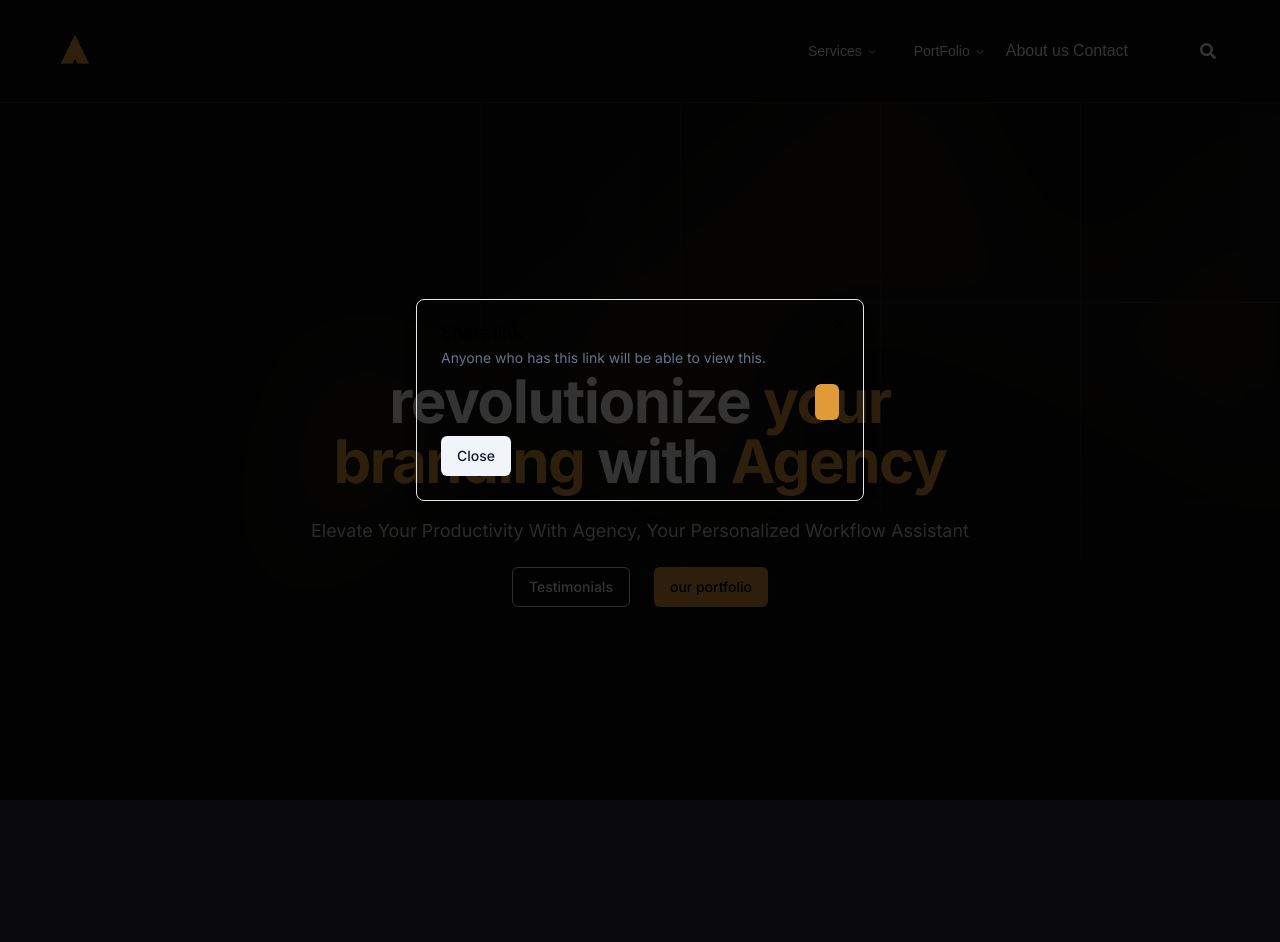
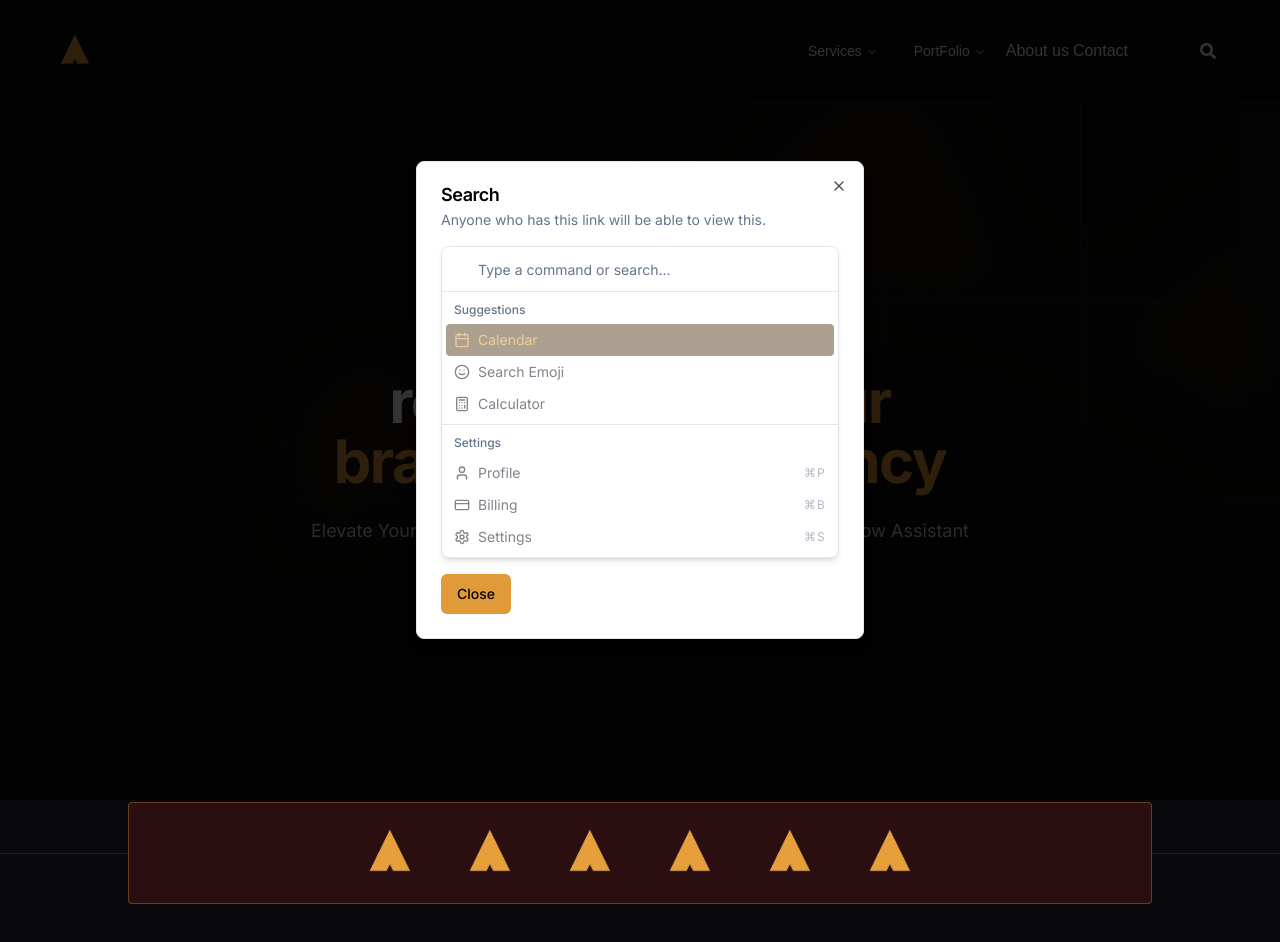
Before and after one commit to Level237/agency-cameroon, a Next.js app: page / in a window 1280 px wide. Both pictures are taken after a click on the icon 1208 px from the left and 51 px from the top of the page. Shown: the top 942 px of the page. Before the commit the page ends 853 px from the top, so only its background shows below. Built offline with nearby package versions, Linux system fonts and the light colour scheme.

Commit message:
list brand

```diff
--- a/app/page.tsx
+++ b/app/page.tsx
@@ -6,7 +6,51 @@
   return (
    <div>
    <Header/>
+
+   <section className="relative">
    <Hero/>
+    <div className="container absolute mt-[-52px]  flex justify-center items-center">
+    <div className="flex border border-[#e09a3956]  mb-36 justify-center rounded bg-[#2b0f10] w-[80vw] h-full">
+      <Image
+            src="/agency.png"
+            width="100"
+            height="100"
+            alt="logo agency cameroon"
+            />
+            <Image
+            src="/agency.png"
+            width="100"
+            height="100"
+            alt="logo agency cameroon"
+            />
+            <Image
+            src="/agency.png"
+            width="100"
+            height="100"
+            alt="logo agency cameroon"
+            />
+            <Image
+            src="/agency.png"
+            width="100"
+            height="100"
+            alt="logo agency cameroon"
+            />
+             <Image
+            src="/agency.png"
+            width="100"
+            height="100"
+            alt="logo agency cameroon"
+            />
+             <Image
+            src="/agency.png"
+            width="100"
+            height="100"
+            alt="logo agency cameroon"
+            />
+      </div>
+    </div>
+
+   </section>
    </div>
   );
 }
--- /dev/null
+++ b/components/Command.tsx
@@ -0,0 +1,62 @@
+import {
+    Calculator,
+    Calendar,
+    CreditCard,
+    Settings,
+    Smile,
+    User,
+  } from "lucide-react"
+
+  import {
+    Command,
+    CommandEmpty,
+    CommandGroup,
+    CommandInput,
+    CommandItem,
+    CommandList,
+    CommandSeparator,
+    CommandShortcut,
+  } from "@/components/ui/command"
+
+  export function CommandDemo() {
+    return (
+      <Command className="rounded-lg border shadow-md text-white">
+        <CommandInput placeholder="Type a command or search..." />
+        <CommandList>
+          <CommandEmpty>No results found.</CommandEmpty>
+          <CommandGroup heading="Suggestions">
+            <CommandItem>
+              <Calendar className="mr-2 h-4 w-4" />
+              <span>Calendar</span>
+            </CommandItem>
+            <CommandItem>
+              <Smile className="mr-2 h-4 w-4" />
+              <span>Search Emoji</span>
+            </CommandItem>
+            <CommandItem>
+              <Calculator className="mr-2 h-4 w-4" />
+              <span>Calculator</span>
+            </CommandItem>
+          </CommandGroup>
+          <CommandSeparator />
+          <CommandGroup heading="Settings">
+            <CommandItem>
+              <User className="mr-2 h-4 w-4" />
+              <span>Profile</span>
+              <CommandShortcut>⌘P</CommandShortcut>
+            </CommandItem>
+            <CommandItem>
+              <CreditCard className="mr-2 h-4 w-4" />
+              <span>Billing</span>
+              <CommandShortcut>⌘B</CommandShortcut>
+            </CommandItem>
+            <CommandItem>
+              <Settings className="mr-2 h-4 w-4" />
+              <span>Settings</span>
+              <CommandShortcut>⌘S</CommandShortcut>
+            </CommandItem>
+          </CommandGroup>
+        </CommandList>
+      </Command>
+    )
+  }
--- a/components/Hero.tsx
+++ b/components/Hero.tsx
@@ -3,8 +3,8 @@
 
 export default function Hero() {
   return (
-    <div>
-      <div className="relative isolate overflow-hidden bg-[#09090B]">
+
+      <div className="relative isolate border-b-[0.1px] border-[#e09a3925] overflow-hidden bg-[#09090B]">
   <svg
     className="absolute inset-0 -z-10 h-full w-full stroke-white/10 [mask-image:radial-gradient(100%_100%_at_top_right,white,transparent)]"
     aria-hidden="true">
@@ -43,6 +43,6 @@
     </div>
   </div>
 </div>
-    </div>
+
   )
 }
--- a/components/Search.tsx
+++ b/components/Search.tsx
@@ -11,6 +11,7 @@
   } from "@/components/ui/dialog"
   import { FaSearch } from "react-icons/fa";
 import { Button } from "./ui/button";
+import { CommandDemo } from './Command';
 export default function Search() {
   return (
     <div className="w-[40px] text-white cursor-pointer">
@@ -18,26 +19,19 @@
   <DialogTrigger asChild>
     <FaSearch/>
   </DialogTrigger>
-  <DialogContent className="sm:max-w-md">
+  <DialogContent className="sm:max-w-md bg-white" >
     <DialogHeader>
-      <DialogTitle>Share link</DialogTitle>
+      <DialogTitle>Search</DialogTitle>
       <DialogDescription>
         Anyone who has this link will be able to view this.
       </DialogDescription>
     </DialogHeader>
     <div className="flex items-center space-x-2">
-      <div className="grid flex-1 gap-2">
-
-
-      </div>
-      <Button type="submit" size="sm" className="px-3">
-        <span className="sr-only">Copy</span>
-
-      </Button>
+      <CommandDemo/>
     </div>
     <DialogFooter className="sm:justify-start">
       <DialogClose asChild>
-        <Button type="button" variant="secondary">
+        <Button type="button" className='bg-[#e09a39] text-black'>
           Close
         </Button>
       </DialogClose>
--- /dev/null
+++ b/components/ui/command.tsx
@@ -0,0 +1,155 @@
+"use client"
+
+import * as React from "react"
+import { type DialogProps } from "@radix-ui/react-dialog"
+import { Command as CommandPrimitive } from "cmdk"
+import { Search } from "lucide-react"
+
+import { cn } from "@/lib/utils"
+import { Dialog, DialogContent } from "@/components/ui/dialog"
+
+const Command = React.forwardRef<
+  React.ElementRef<typeof CommandPrimitive>,
+  React.ComponentPropsWithoutRef<typeof CommandPrimitive>
+>(({ className, ...props }, ref) => (
+  <CommandPrimitive
+    ref={ref}
+    className={cn(
+      "flex h-full w-full flex-col overflow-hidden rounded-md bg-popover text-popover-foreground",
+      className
+    )}
+    {...props}
+  />
+))
+Command.displayName = CommandPrimitive.displayName
+
+interface CommandDialogProps extends DialogProps {}
+
+const CommandDialog = ({ children, ...props }: CommandDialogProps) => {
+  return (
+    <Dialog {...props}>
+      <DialogContent className="overflow-hidden p-0 shadow-lg">
+        <Command className="[&_[cmdk-group-heading]]:px-2 [&_[cmdk-group-heading]]:font-medium [&_[cmdk-group-heading]]:text-muted-foreground [&_[cmdk-group]:not([hidden])_~[cmdk-group]]:pt-0 [&_[cmdk-group]]:px-2 [&_[cmdk-input-wrapper]_svg]:h-5 [&_[cmdk-input-wrapper]_svg]:w-5 [&_[cmdk-input]]:h-12 [&_[cmdk-item]]:px-2 [&_[cmdk-item]]:py-3 [&_[cmdk-item]_svg]:h-5 [&_[cmdk-item]_svg]:w-5">
+          {children}
+        </Command>
+      </DialogContent>
+    </Dialog>
+  )
+}
+
+const CommandInput = React.forwardRef<
+  React.ElementRef<typeof CommandPrimitive.Input>,
+  React.ComponentPropsWithoutRef<typeof CommandPrimitive.Input>
+>(({ className, ...props }, ref) => (
+  <div className="flex items-center border-b px-3" cmdk-input-wrapper="">
+    <Search className="mr-2 h-4 w-4 shrink-0 opacity-50" />
+    <CommandPrimitive.Input
+      ref={ref}
+      className={cn(
+        "flex h-11 w-full rounded-md bg-transparent py-3 text-sm outline-none placeholder:text-muted-foreground disabled:cursor-not-allowed disabled:opacity-50",
+        className
+      )}
+      {...props}
+    />
+  </div>
+))
+
+CommandInput.displayName = CommandPrimitive.Input.displayName
+
+const CommandList = React.forwardRef<
+  React.ElementRef<typeof CommandPrimitive.List>,
+  React.ComponentPropsWithoutRef<typeof CommandPrimitive.List>
+>(({ className, ...props }, ref) => (
+  <CommandPrimitive.List
+    ref={ref}
+    className={cn("max-h-[300px] overflow-y-auto overflow-x-hidden", className)}
+    {...props}
+  />
+))
+
+CommandList.displayName = CommandPrimitive.List.displayName
+
+const CommandEmpty = React.forwardRef<
+  React.ElementRef<typeof CommandPrimitive.Empty>,
+  React.ComponentPropsWithoutRef<typeof CommandPrimitive.Empty>
+>((props, ref) => (
+  <CommandPrimitive.Empty
+    ref={ref}
+    className="py-6 text-center text-sm"
+    {...props}
+  />
+))
+
+CommandEmpty.displayName = CommandPrimitive.Empty.displayName
+
+const CommandGroup = React.forwardRef<
+  React.ElementRef<typeof CommandPrimitive.Group>,
+  React.ComponentPropsWithoutRef<typeof CommandPrimitive.Group>
+>(({ className, ...props }, ref) => (
+  <CommandPrimitive.Group
+    ref={ref}
+    className={cn(
+      "overflow-hidden p-1 text-foreground [&_[cmdk-group-heading]]:px-2 [&_[cmdk-group-heading]]:py-1.5 [&_[cmdk-group-heading]]:text-xs [&_[cmdk-group-heading]]:font-medium [&_[cmdk-group-heading]]:text-muted-foreground",
+      className
+    )}
+    {...props}
+  />
+))
+
+CommandGroup.displayName = CommandPrimitive.Group.displayName
+
+const CommandSeparator = React.forwardRef<
+  React.ElementRef<typeof CommandPrimitive.Separator>,
+  React.ComponentPropsWithoutRef<typeof CommandPrimitive.Separator>
+>(({ className, ...props }, ref) => (
+  <CommandPrimitive.Separator
+    ref={ref}
+    className={cn("-mx-1 h-px bg-border", className)}
+    {...props}
+  />
+))
+CommandSeparator.displayName = CommandPrimitive.Separator.displayName
+
+const CommandItem = React.forwardRef<
+  React.ElementRef<typeof CommandPrimitive.Item>,
+  React.ComponentPropsWithoutRef<typeof CommandPrimitive.Item>
+>(({ className, ...props }, ref) => (
+  <CommandPrimitive.Item
+    ref={ref}
+    className={cn(
+      "relative flex cursor-default select-none items-center rounded-sm px-2 py-1.5 text-sm outline-none aria-selected:bg-accent aria-selected:text-accent-foreground data-[disabled]:pointer-events-none data-[disabled]:opacity-50",
+      className
+    )}
+    {...props}
+  />
+))
+
+CommandItem.displayName = CommandPrimitive.Item.displayName
+
+const CommandShortcut = ({
+  className,
+  ...props
+}: React.HTMLAttributes<HTMLSpanElement>) => {
+  return (
+    <span
+      className={cn(
+        "ml-auto text-xs tracking-widest text-muted-foreground",
+        className
+      )}
+      {...props}
+    />
+  )
+}
+CommandShortcut.displayName = "CommandShortcut"
+
+export {
+  Command,
+  CommandDialog,
+  CommandInput,
+  CommandList,
+  CommandEmpty,
+  CommandGroup,
+  CommandItem,
+  CommandShortcut,
+  CommandSeparator,
+}
--- a/package.json
+++ b/package.json
@@ -16,6 +16,7 @@
     "@radix-ui/react-slot": "^1.0.2",
     "class-variance-authority": "^0.7.0",
     "clsx": "^2.1.0",
+    "cmdk": "^1.0.0",
     "lucide-react": "^0.363.0",
     "next": "14.1.4",
     "next-themes": "^0.3.0",
```
Also changed, not shown: 1 other file (tests, documents, lock files or other folders).
